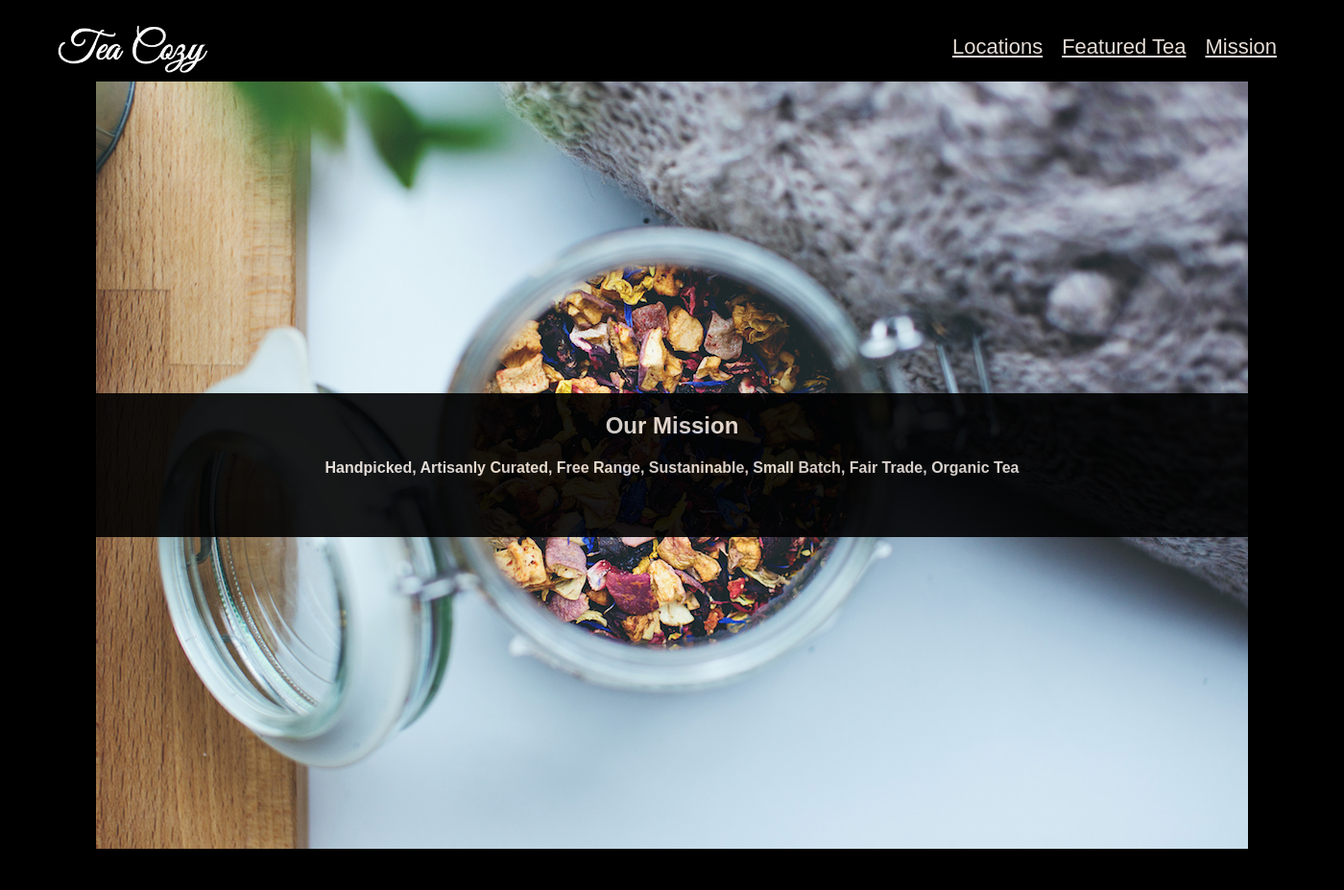
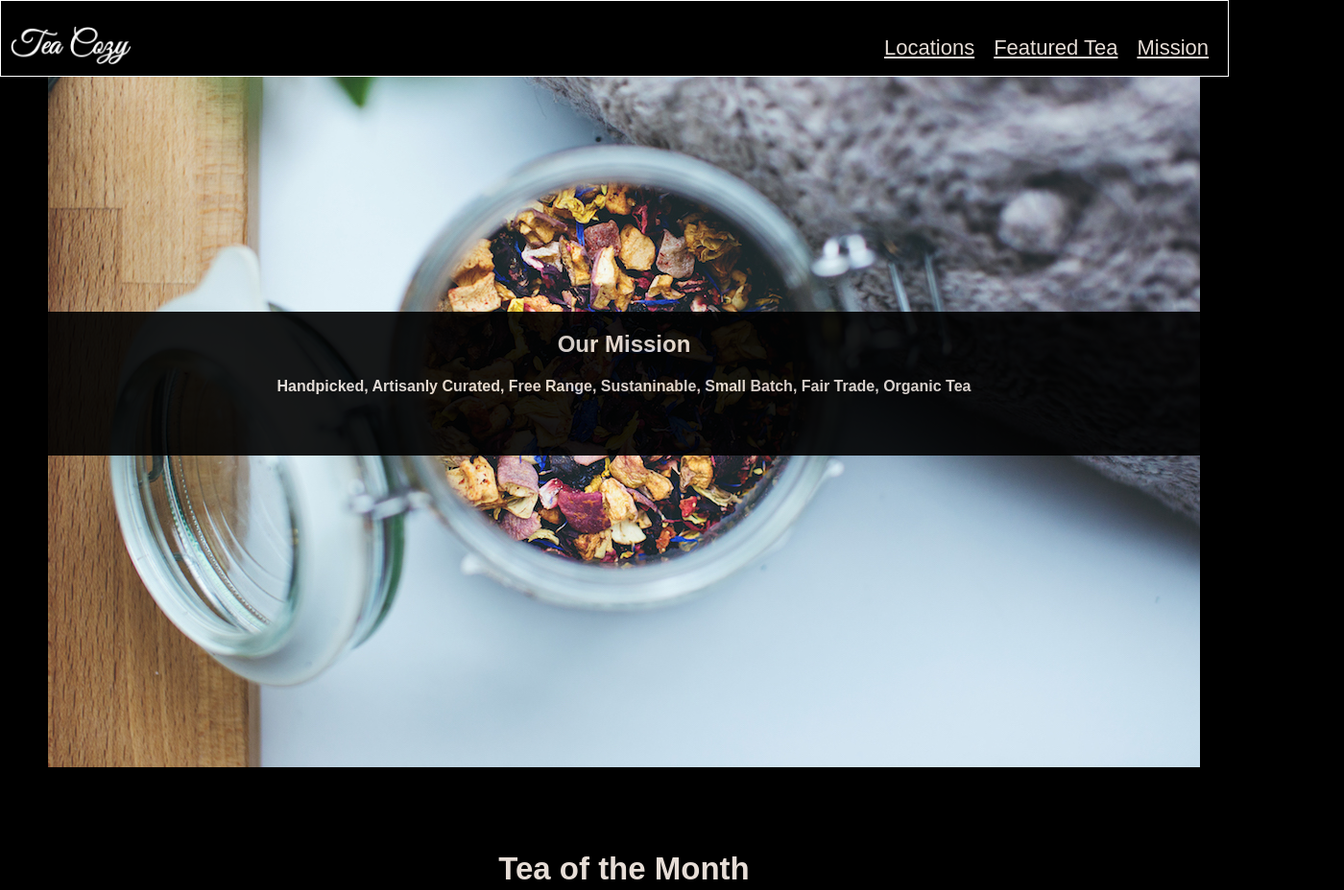
Before and after one commit to skrumf/teaCozy, a plain HTML site: page index.html in a window 1280 px wide. Shown: the top 928 px of the page at 96% size, 1400 px wide, since content can reach past the window. Drawn offline with Linux system fonts and the light colour scheme.

Commit message:
3/1/23 - 10:31pm
Made some adjustments to the nav section to make it fixed.

```diff
--- a/index.html
+++ b/index.html
@@ -11,7 +11,7 @@
 <body>
     <!-- The navigation section including the logo. I kept this simple and set links to open onto itself -->
     <nav>
-        <ul>
+        <ul class="menu">
             <li><a href="#" target="_blank">Mission</a></li>
             <li><a href="#" target="_blank">Featured Tea</a></li>
             <li><a href="#" target="_blank">Locations</a></li>
--- a/style.css
+++ b/style.css
@@ -1,3 +1,6 @@
+*{
+    box-sizing: border-box;
+}
 body {
     margin: auto;
     width: 1300px;
@@ -15,9 +18,13 @@ figcaption {
 }
 
 nav {
+    position: fixed;
+    right: 0;
+    z-index: 1;
     width: 100%;
-    height: 69px;
+    height: 80px;
     background-color: black;
+    border: 1px solid white;
 }
 
 nav img {
@@ -28,7 +35,7 @@ nav img {
 }
 
 nav li {
-    display: inline;
+    display: inline-flex;
     text-decoration: underline;
     opacity: 0.9;
     float: right;
@@ -38,6 +45,8 @@ nav li {
     padding-top: 20px;
 
 }
+
+
 
 a {
     color: seashell;
```
